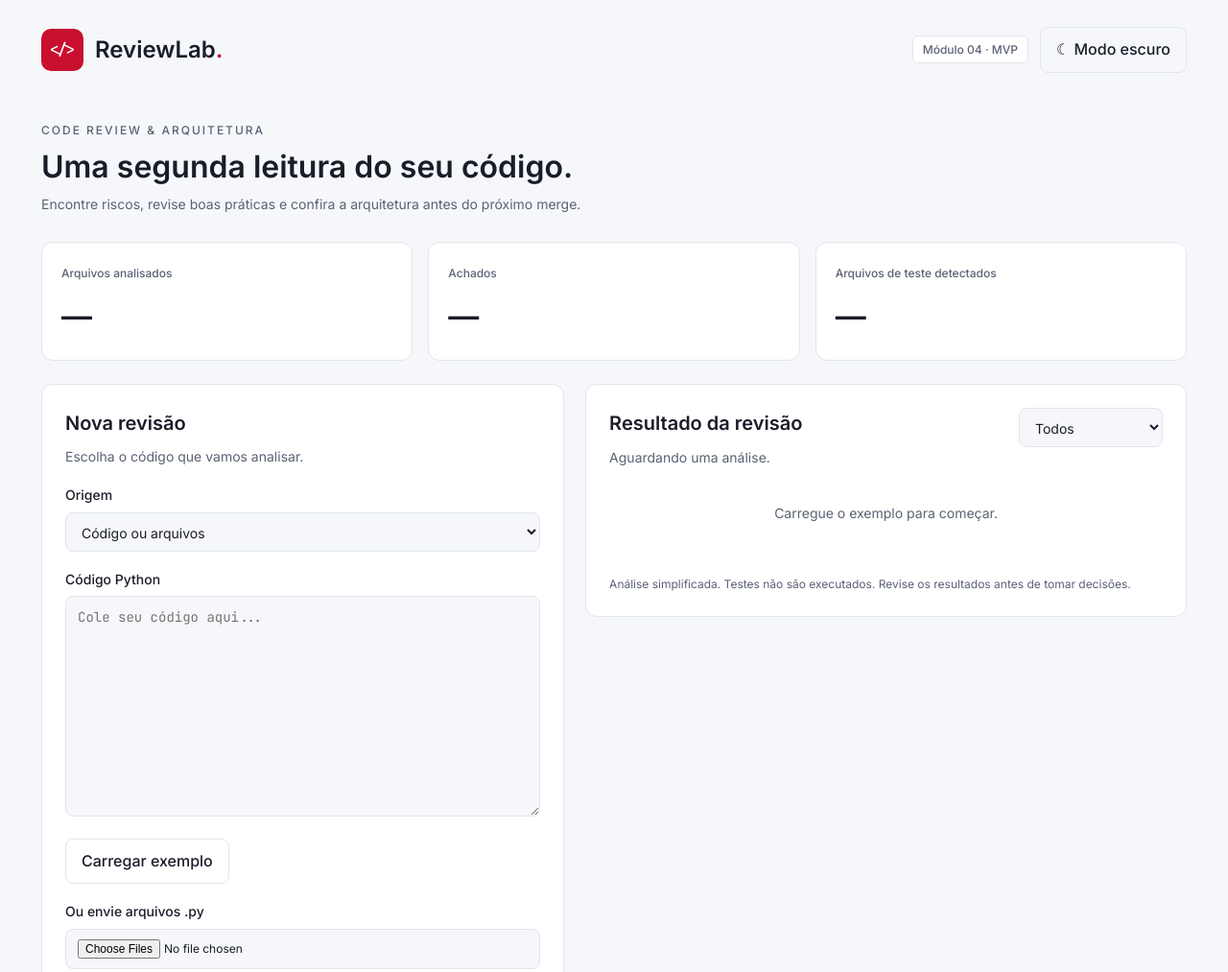
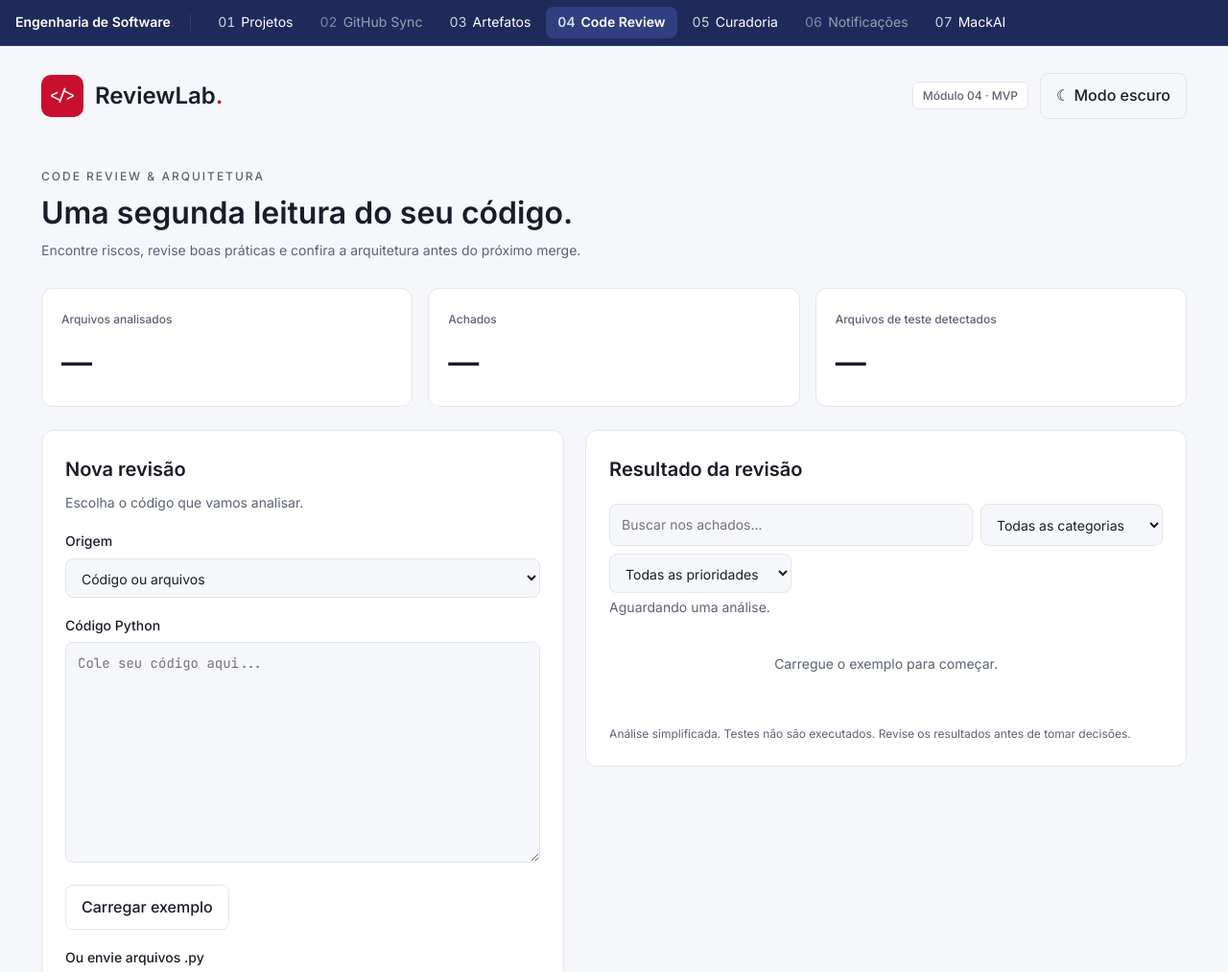
Before and after one commit to gi-a-dias/revisor-codigo-ia, a plain HTML site: page frontend/index.html in a window 1280 px wide. Shown: the top 1013 px of the page at 96% size. Drawn offline with Linux system fonts and the light colour scheme; no server answers.

Commit message:
front-barra-navegacao

```diff
--- a/frontend/index.html
+++ b/frontend/index.html
@@ -11,6 +11,8 @@
   <link rel="stylesheet" href="tokens.css">
   <link rel="stylesheet" href="style.css">
   <script src="tema.js"></script>
+  <script>window.MODULO_ATUAL = 4;</script>
+  <script defer src="nav.js"></script>
   <script src="config.js"></script>
   <script defer src="script.js"></script>
 </head>
@@ -100,15 +102,29 @@
       <section class="card">
         <div class="titulo-resultado">
           <h2>Resultado da revisão</h2>
-          <select id="filtro" aria-label="Filtrar achados">
-            <option value="Todos">Todos</option>
+        </div>
+
+        <div class="filtros">
+          <input id="busca" type="search" placeholder="Buscar nos achados..."
+                 aria-label="Buscar nos achados" autocomplete="off">
+          <select id="filtro" aria-label="Filtrar por categoria">
+            <option value="Todos">Todas as categorias</option>
             <option value="Segurança">Segurança</option>
             <option value="Code smell">Code smells</option>
             <option value="Arquitetura">Arquitetura</option>
             <option value="Testes">Testes</option>
             <option value="Qualidade">Qualidade</option>
           </select>
+          <select id="filtro-prioridade" aria-label="Filtrar por prioridade">
+            <option value="Todas">Todas as prioridades</option>
+            <option value="Crítica">Crítica</option>
+            <option value="Alta">Alta</option>
+            <option value="Média">Média</option>
+            <option value="Baixa">Baixa</option>
+          </select>
+          <button id="limpar-filtros" class="secundario" type="button" hidden>Limpar filtros</button>
         </div>
+        <p id="contagem" class="descricao" role="status" aria-live="polite"></p>
 
         <p id="contexto" class="descricao">Aguardando uma análise.</p>
         <div id="achados" class="vazio">Carregue o exemplo para começar.</div>
--- /dev/null
+++ b/frontend/nav.js
@@ -0,0 +1,96 @@
+/* Barra de navegação comum a todos os módulos (front-ends da plataforma).
+ *
+ * Como usar em qualquer módulo:
+ *   1. copie este arquivo para a pasta do front-end;
+ *   2. no <head>, antes do seu script:  <script>window.MODULO_ATUAL = 4;</script>
+ *                                        <script defer src="nav.js"></script>
+ *
+ * Ela cria a barra sozinha (HTML + CSS), usa as cores do guia do Módulo 6 e
+ * funciona nos temas claro e escuro. Para trocar um endereço, edite só MODULOS.
+ * Módulos com endereço null aparecem desativados, sem link quebrado.
+ */
+(function () {
+  const MODULOS = [
+    { n: 1, nome: "Projetos", url: "https://green-river-02e44e810.2.azurestaticapps.net/" },
+    { n: 2, nome: "GitHub Sync", url: null },
+    { n: 3, nome: "Artefatos", url: "https://modulo3-fhgjdpa6d5bbfvff.canadacentral-01.azurewebsites.net/app/" },
+    { n: 4, nome: "Code Review", url: "https://revisor-codigo-ia-gio-ach9dbg3g9ekazf3.chilecentral-01.azurewebsites.net/" },
+    { n: 5, nome: "Curadoria", url: "https://frontmodulo5-ecaqg8fghzhyeuh2.brazilsouth-01.azurewebsites.net/" },
+    { n: 6, nome: "Notificações", url: null },
+    { n: 7, nome: "MackAI", url: "https://mackai-conversas.calmfield-d7c6c49f.brazilsouth.azurecontainerapps.io/" },
+  ];
+
+  const CSS = `
+  .barra-modulos {
+    position: sticky; top: 0; z-index: 50;
+    display: flex; align-items: center; gap: 4px;
+    padding: 0 16px; min-height: 48px; overflow-x: auto;
+    background: var(--color-primary, #1E2A5A);
+    border-bottom: 1px solid var(--color-primary-hover, #2F3F7F);
+    font-family: var(--font-sans, system-ui, sans-serif);
+    font-size: 14px; line-height: 1.2;
+  }
+  .barra-modulos .bm-marca {
+    margin-right: 12px; padding-right: 16px; white-space: nowrap;
+    color: #FFFFFF; font-weight: 600;
+    border-right: 1px solid var(--color-primary-hover, #2F3F7F);
+  }
+  .barra-modulos .bm-marca span { color: var(--color-brand-accent, #C8102E); }
+  .barra-modulos a, .barra-modulos .bm-off {
+    display: inline-flex; align-items: center; gap: 6px; white-space: nowrap;
+    padding: 8px 12px; border-radius: 8px; color: #FFFFFF; text-decoration: none;
+  }
+  .barra-modulos a:hover { background: var(--color-primary-hover, #2F3F7F); }
+  .barra-modulos a[aria-current="page"] {
+    background: var(--color-primary-hover, #2F3F7F); font-weight: 600;
+  }
+  .barra-modulos .bm-off { opacity: .55; cursor: not-allowed; }
+  .barra-modulos .bm-n { font-variant-numeric: tabular-nums; opacity: .8; }
+  .barra-modulos a:focus-visible { outline: 2px solid #FFFFFF; outline-offset: 2px; }
+  `;
+
+  function montar() {
+    if (document.querySelector(".barra-modulos")) return;
+
+    const atual = Number(window.MODULO_ATUAL);
+
+    const estilo = document.createElement("style");
+    estilo.textContent = CSS;
+    document.head.appendChild(estilo);
+
+    const nav = document.createElement("nav");
+    nav.className = "barra-modulos";
+    nav.setAttribute("aria-label", "Módulos da plataforma");
+
+    const marca = document.createElement("span");
+    marca.className = "bm-marca";
+    marca.innerHTML = "Engenharia de Software<span>.</span>";
+    nav.appendChild(marca);
+
+    MODULOS.forEach((m) => {
+      const rotulo = `<span class="bm-n">${String(m.n).padStart(2, "0")}</span> ${m.nome}`;
+      let item;
+
+      if (m.url) {
+        item = document.createElement("a");
+        item.href = m.url;
+        if (m.n === atual) item.setAttribute("aria-current", "page");
+      } else {
+        item = document.createElement("span");
+        item.className = "bm-off";
+        item.title = "Endereço ainda não informado";
+      }
+
+      item.innerHTML = rotulo;
+      nav.appendChild(item);
+    });
+
+    document.body.insertBefore(nav, document.body.firstChild);
+  }
+
+  if (document.readyState === "loading") {
+    document.addEventListener("DOMContentLoaded", montar);
+  } else {
+    montar();
+  }
+})();
--- a/frontend/style.css
+++ b/frontend/style.css
@@ -153,7 +153,10 @@ button:disabled { opacity: .55; cursor: wait; }
 .linha-botoes { margin-top: 16px; flex-wrap: wrap; }
 
 .titulo-resultado { justify-content: space-between; align-items: start; }
-.titulo-resultado select { width: 150px; font-size: var(--text-sm); }
+.filtros { display: flex; gap: 8px; flex-wrap: wrap; margin: 12px 0 4px; }
+.filtros input { flex: 1 1 200px; width: auto; }
+.filtros select { flex: 0 1 190px; width: auto; font-size: var(--text-sm); }
+.filtros button { padding: 8px 12px; font-size: var(--text-sm); }
 .vazio { color: var(--color-text-muted); padding: 32px 0; text-align: center; }
 
 /* Achados: a cor indica a prioridade (borda + selo); o ícone e o rótulo indicam a categoria */
```
